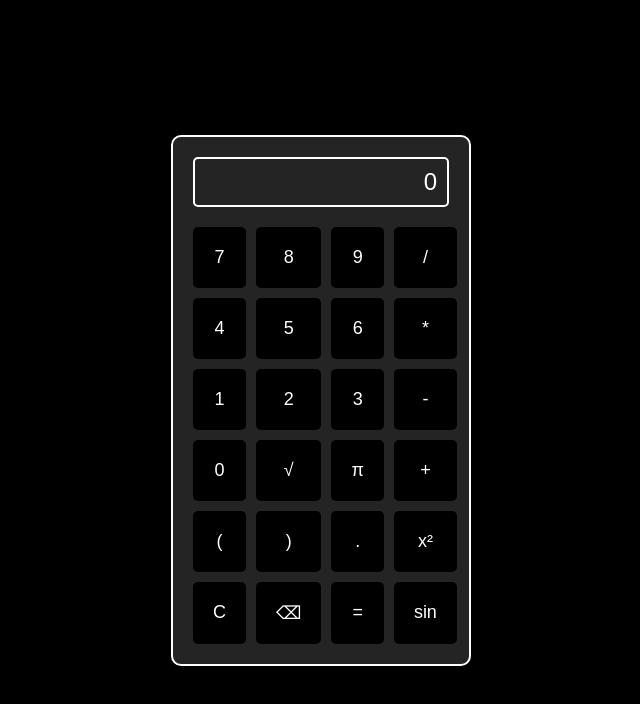
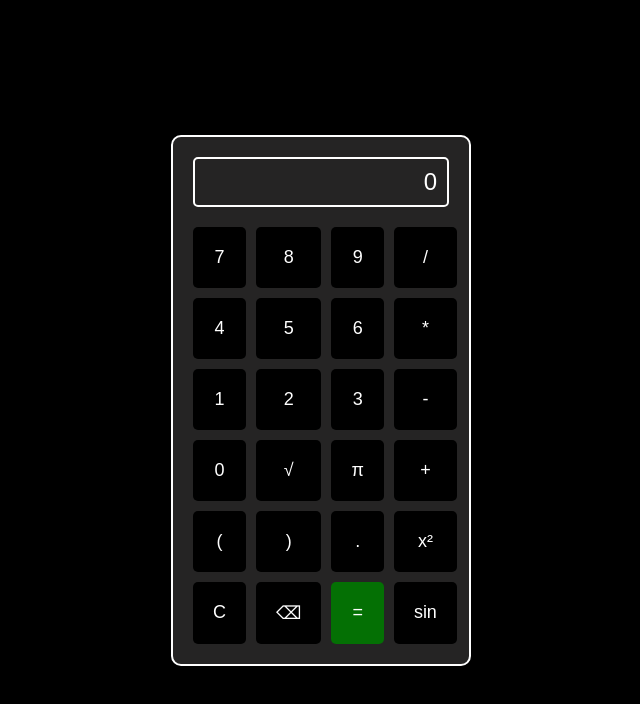
Before and after one commit to Zisan10/Calculator-Using-Js, a plain HTML site: page index.html in a window 1280 px wide. Shown: the whole page, without its empty margins (319-959 px from the left). Drawn offline with Linux system fonts and the light colour scheme.

Commit message:
equal-button-bg-cg

```diff
--- a/index.html
+++ b/index.html
@@ -32,7 +32,7 @@
         <button class="btn" onclick="power()">x²</button>
         <button class="btn" onclick="clearDisplay()">C</button>
         <button class="btn" onclick="singleClear()">⌫</button>
-        <button class="btn" onclick="calculateResult()">=</button>
+        <button class="bt" onclick="calculateResult()">=</button>
         <button class="btn" onclick="zisan()">sin</button>
       </div>
     </div>
--- a/style.css
+++ b/style.css
@@ -43,3 +43,12 @@ body {
   font-size: 18px;
   cursor: pointer;
 }
+.bt {
+  padding: 20px;
+  background-color: rgb(4, 112, 4);
+  color: #fff;
+  border: none;
+  border-radius: 5px;
+  font-size: 18px;
+  cursor: pointer;
+}
```
